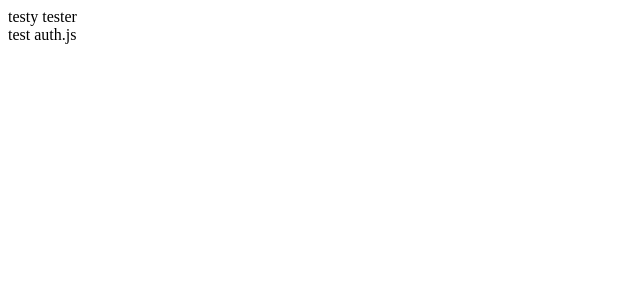
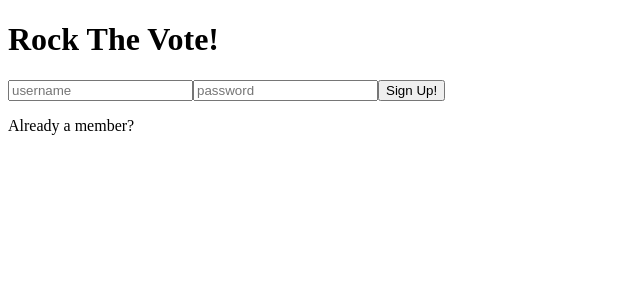
Before and after one commit to emparker/assignments, a React (Create React App) app in the folder rock-the-vote/client/: page / in a window 1280 px wide. Shown: the top 300 px of the page, without its empty margins (0-640 px from the left). Built offline with nearby package versions, Linux system fonts and the light colour scheme.

Commit message:
login and sign up working

```diff
--- a/rock-the-vote/client/package.json
+++ b/rock-the-vote/client/package.json
@@ -35,5 +35,6 @@
       "last 1 firefox version",
       "last 1 safari version"
     ]
-  }
+  },
+  "proxy": "http://localhost:9000"
 }
--- a/rock-the-vote/client/src/App.js
+++ b/rock-the-vote/client/src/App.js
@@ -8,9 +8,8 @@ export default function App(){
 
     return (
         <div>
-            {/* <h1>ROCK THE VOTE</h1> */}
+            <h1>Rock The Vote!</h1>
             <section>
-                testy tester
                 <Switch>
                     <Route exact path="/"
                         render={()=> <AuthPage />}
--- a/rock-the-vote/client/src/components/AuthPage.js
+++ b/rock-the-vote/client/src/components/AuthPage.js
@@ -1,20 +1,57 @@
-import React from 'react'
+import React, { useState, useContext } from 'react'
 import AuthForm from '../forms/AuthForm.js'
+import { UserContext } from '../context/UserProvider.js'
+
+const initInputs = { username: "", password: "" }
 
 export default function AuthPage(){
-    // const initInputs = { username: "", password: "" }
-        // state:
-            //inputs  //toggle
+    const [ inputs, setInputs ] = useState(initInputs)
+    const [ toggle, setToggle ] = useState(false)
 
-        //handle change to inputs with an(e)
-        //handle login
-        //handle signup
+    const { signup, login } = useContext(UserContext)
+
+        function handleChange(e){
+            const { name, value } = e.target
+            setInputs(prevInputs => ({
+                ...prevInputs,
+                [name]: value
+            }))
+        }
+
+        function handleSignup(e){
+            e.preventDefault()
+            signup(inputs)
+        }
+
+        function handleLogin(e){
+            e.preventDefault()
+            login(inputs)
+        }
 
     return (
         <div>
-            test auth.js
-            {/* toggle: login <AuthForm />  - signup <AuthForm /> */}
-            {/* onClick to set toggle with already a mumber?  */}
+            { !toggle ?
+                <>
+                    <AuthForm
+                        handleChange= {handleChange}
+                        handleSubmit= {handleSignup}
+                        inputs= {inputs}
+                        buttonText="Sign Up!"
+                    />
+                    <p onClick={()=> setToggle(prev => !prev)}>Already a member?</p>
+                </>
+            :
+                <>
+                    <AuthForm
+                        handleChange= {handleChange}
+                        handleSubmit= {handleLogin}
+                        inputs= {inputs}
+                        buttonText="Log In!"
+                    />
+                    <p onClick={()=> setToggle(prev => !prev)}>Not a member?</p>
+                </>
+
+            }
         </div>
     )
 }
--- a/rock-the-vote/client/src/components/Navbar.js
+++ b/rock-the-vote/client/src/components/Navbar.js
@@ -7,7 +7,7 @@ export default function Navbar(props){
         <div>
             test navbar.js
             {/* Hello @username */}
-            <Link to="">{/* profile link */}</Link>
+            <Link to="">{/* profile page link */}</Link>
             <Link to="">{/* public page link */}</Link>
         </div>
     )
--- a/rock-the-vote/client/src/components/ProfilePage.js
+++ b/rock-the-vote/client/src/components/ProfilePage.js
@@ -1,9 +1,9 @@
 import React from 'react'
 import Navbar from './Navbar.js'
 import Footer from './Footer.js'
-import IssueForm from '../forms/IssueForm.js'
-import Issue from './Issue.js'
-import IssueList from './IssueList.js'
+// import IssueForm from '../forms/IssueForm.js'
+// import Issue from './Issue.js'
+// import IssueList from './IssueList.js'
 
 export default function ProfilePage(){
 
--- a/rock-the-vote/client/src/components/PublicPage.js
+++ b/rock-the-vote/client/src/components/PublicPage.js
@@ -1,9 +1,9 @@
 import React from 'react'
 import Navbar from './Navbar.js'
 import Footer from './Footer.js'
-import Issue from './Issue.js'
-import IssueList from './IssueList'
-import IssueForm from '../forms/IssueForm.js'
+// import Issue from './Issue.js'
+// import IssueList from './IssueList'
+// import IssueForm from '../forms/IssueForm.js'
 
 
 export default function PublicPage(){
--- a/rock-the-vote/client/src/context/UserProvider.js
+++ b/rock-the-vote/client/src/context/UserProvider.js
@@ -1,12 +1,32 @@
-import React from 'react'
+import React, { useState } from 'react'
+import axios from 'axios'
 
 export const UserContext = React.createContext()
 
 export default function UserProvider(props) {
+    const initialState = { user: [], token: "" }
 
+    const { userState, setUserState } = useState(initialState)
+
+    function signup(credentials){
+        axios.post("/auth/signup", credentials)
+        .then(res => setUserState(res.data))
+        .catch(err => console.log(err.response.data.errMsg))
+    }
+
+    function login(credentials){
+        axios.post("/auth/login", credentials)
+        .then(res => console.log(res))
+        .catch(err => console.log(err.response.data.errMsg))
+    }
 
     return (
-        <UserContext.Provider>
+        <UserContext.Provider
+            value={{
+                ...userState,
+                signup,
+                login
+            }}>
             { props.children }
         </UserContext.Provider>
     )
--- a/rock-the-vote/client/src/forms/AuthForm.js
+++ b/rock-the-vote/client/src/forms/AuthForm.js
@@ -6,25 +6,27 @@ export default function AuthForm(props){
         handleChange,
         handleSubmit,
         buttonText,
-        inputs: { username, password}
+        inputs: { username, password }
     } = props
 
 
     return (
             <form onSubmit={handleSubmit}>
                 <input
-                    type="text"
+                    type= "text"
                     value= {username}
-                    onChange={handleChange}
+                    name= "username"
+                    onChange= {handleChange}
                     placeholder= "username"
                 />
                 <input
-                    type="text"
+                    type= "text"
                     value= {password}
-                    onChange={handleChange}
+                    name= "password"
+                    onChange= {handleChange}
                     placeholder= "password"
                 />
-                <button>{buttonText}</button>
+                <button>{ buttonText }</button>
 
             </form>
     )
--- a/rock-the-vote/client/src/index.js
+++ b/rock-the-vote/client/src/index.js
@@ -2,10 +2,13 @@ import React from 'react'
 import ReactDOM from 'react-dom'
 import { BrowserRouter } from 'react-router-dom'
 import App from './App.js'
+import UserProvider from './context/UserProvider.js'
 
 ReactDOM.render(
     <BrowserRouter>
-        <App />
+        <UserProvider>
+            <App />
+        </UserProvider>
     </BrowserRouter>,
     document.getElementById('root')
 )
```
